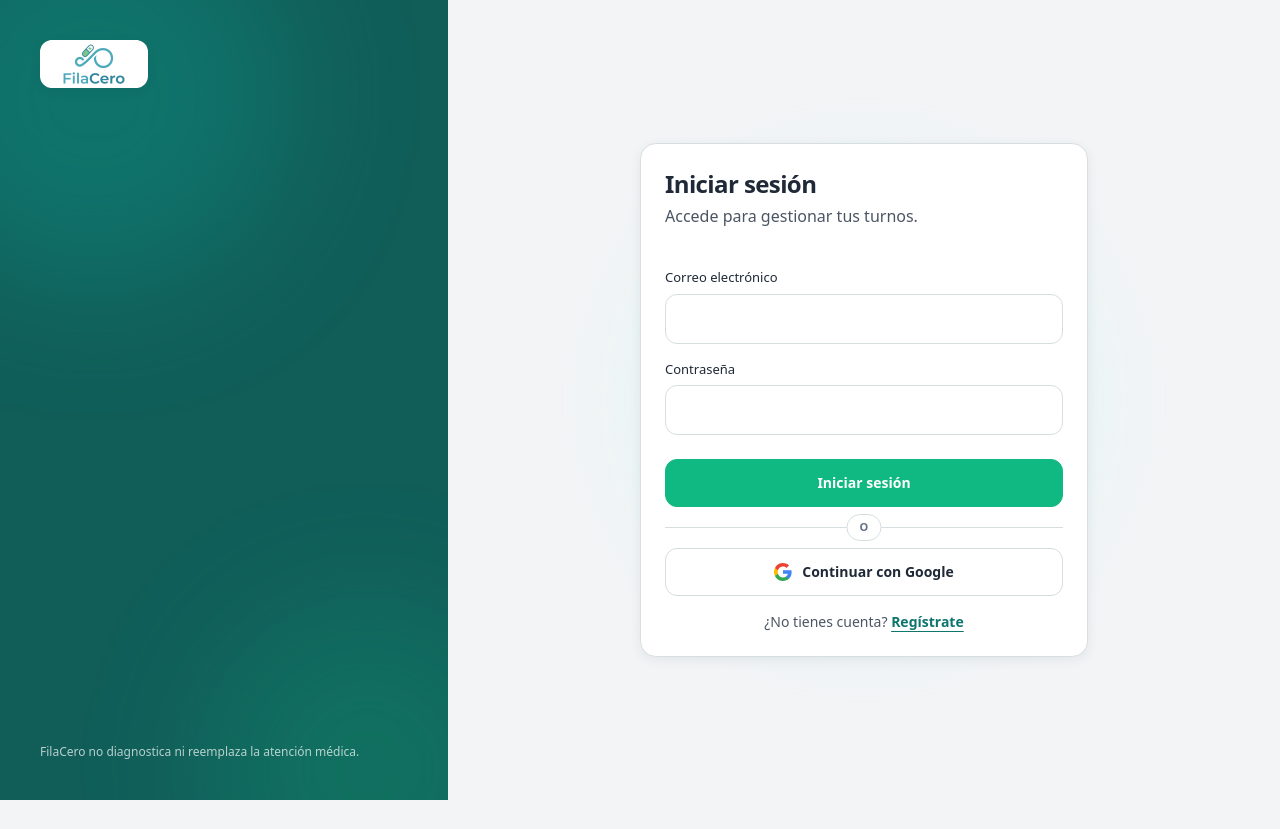
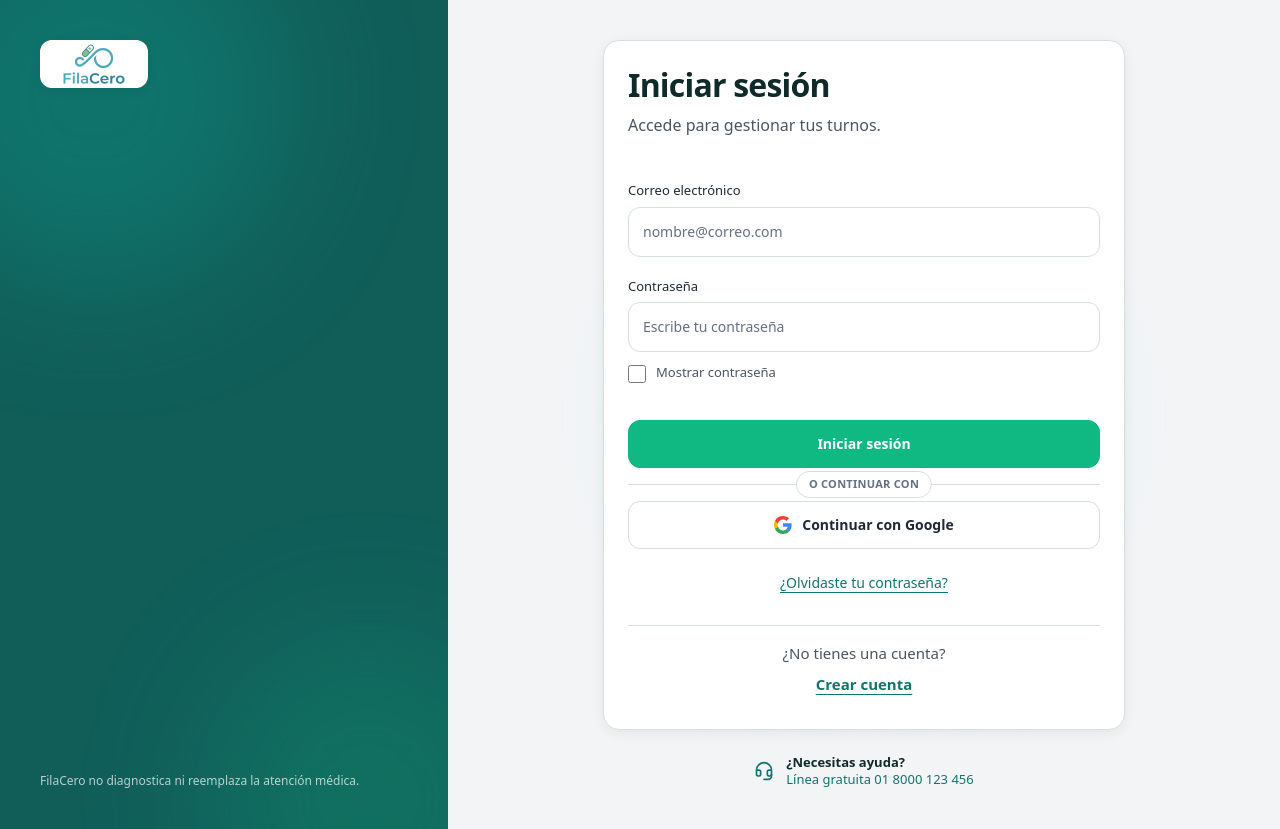
Before and after one commit to sarhamoon8/Fronted-Duo.exe, a Next.js app: page /login in a window 1280 px wide. Before the commit the page ends 800 px from the top, so only its background shows below. Built offline with nearby package versions, Linux system fonts and the light colour scheme; no server answers.

Commit message:
Iniciar sesión según Figma: mostrar contraseña, olvidé mi contraseña y botón principal por tamaño

```diff
--- a/app/(auth)/layout.tsx
+++ b/app/(auth)/layout.tsx
@@ -35,7 +35,7 @@ export default function AuthLayout({ children }: { children: React.ReactNode })
         </header>
         <main className="relative flex flex-1 items-start justify-center overflow-hidden px-4 py-10 sm:items-center">
           <span aria-hidden="true" className="absolute left-1/2 top-0 size-[420px] -translate-x-1/2 -translate-y-1/3 rounded-full bg-aqua/50 blur-3xl sm:top-1/2 sm:-translate-y-1/2" />
-          <div className="animar-entrada relative w-full max-w-md">{children}</div>
+          <div className="animar-entrada relative w-full max-w-[522px]">{children}</div>
         </main>
       </div>
     </div>
--- a/app/(auth)/login/page.tsx
+++ b/app/(auth)/login/page.tsx
@@ -1,18 +1,25 @@
 import type { Metadata } from "next";
 import { Suspense } from "react";
 import { Card } from "@/presentation/components/ui/card";
+import { AyudaContacto } from "@/presentation/components/auth/ayuda-contacto";
 import { LoginForm } from "@/presentation/components/auth/login-form";
 
 export const metadata: Metadata = { title: "Iniciar sesión" };
 
 export default function LoginPage() {
   return (
-    <Card>
-      <h1 className="text-2xl font-semibold tracking-tight">Iniciar sesión</h1>
-      <p className="mb-6 mt-1 text-tinta-suave">Accede para gestionar tus turnos.</p>
-      <Suspense>
-        <LoginForm />
-      </Suspense>
-    </Card>
+    <>
+      <Card>
+        <h1 className="text-[28px] font-bold leading-tight tracking-tight text-titulo lg:text-[32px]">Iniciar sesión</h1>
+        <p className="mb-6 mt-2 text-tinta-suave lg:text-base">
+          <span className="lg:hidden">Entra para gestionar tu atención.</span>
+          <span className="hidden lg:inline">Accede para gestionar tus turnos.</span>
+        </p>
+        <Suspense>
+          <LoginForm />
+        </Suspense>
+      </Card>
+      <AyudaContacto />
+    </>
   );
 }
--- a/app/(auth)/registro/page.tsx
+++ b/app/(auth)/registro/page.tsx
@@ -1,6 +1,6 @@
 import type { Metadata } from "next";
-import { Headset } from "lucide-react";
 import { Card } from "@/presentation/components/ui/card";
+import { AyudaContacto } from "@/presentation/components/auth/ayuda-contacto";
 import { RegistroForm } from "@/presentation/components/auth/registro-form";
 
 export const metadata: Metadata = { title: "Crear cuenta" };
@@ -8,20 +8,14 @@ export const metadata: Metadata = { title: "Crear cuenta" };
 export default function RegistroPage() {
   return (
     <>
-      <Card>
+      <Card className="mx-auto max-w-[476px]">
         <h1 className="text-2xl font-semibold tracking-tight">Crear cuenta</h1>
         <p className="mb-6 mt-1 text-tinta-suave">
           Las cuentas nuevas se crean como paciente. El personal de atención lo registra un administrador.
         </p>
         <RegistroForm />
       </Card>
-      <p className="mt-6 flex items-center justify-center gap-2 text-center text-[13px] text-tinta-suave">
-        <Headset className="size-4 shrink-0 text-cerceta-profundo" aria-hidden="true" />
-        <span>
-          ¿Necesitas ayuda?{" "}
-          <span className="font-semibold text-cerceta-profundo">Línea gratuita 01 8000 123 456</span>
-        </span>
-      </p>
+      <AyudaContacto />
     </>
   );
 }
--- a/src/presentation/components/auth/login-form.tsx
+++ b/src/presentation/components/auth/login-form.tsx
@@ -2,13 +2,14 @@
 
 import Link from "next/link";
 import { useRouter, useSearchParams } from "next/navigation";
-import { useState, type FormEvent } from "react";
+import { useId, useState, type FormEvent } from "react";
 import { validarCredenciales } from "@/core/application/use-cases/auth.use-cases";
 import { AppError, mensajeDeError } from "@/core/domain/errors";
 import { casosDeUso } from "@/infrastructure/container";
 import { useSesionStore } from "@/presentation/stores/sesion.store";
 import { Alert, ListaErrores } from "@/presentation/components/ui/alert";
 import { Button } from "@/presentation/components/ui/button";
+import { Checkbox } from "@/presentation/components/ui/checkbox";
 import { Input } from "@/presentation/components/ui/field";
 import { Separador } from "@/presentation/components/ui/separador";
 import { AccesoGoogle } from "./acceso-google";
@@ -18,14 +19,19 @@ function destinoSeguro(valor: string | null): string {
   return valor && valor.startsWith("/") && !valor.startsWith("//") ? valor : "/inicio";
 }
 
+const ENLACE = "inline-flex items-center justify-center font-medium text-cerceta-profundo underline underline-offset-4";
+
 export function LoginForm() {
   const router = useRouter();
   const params = useSearchParams();
   const establecer = useSesionStore((s) => s.establecer);
   const [email, setEmail] = useState("");
   const [password, setPassword] = useState("");
+  const [mostrarPassword, setMostrarPassword] = useState(false);
   const [errores, setErrores] = useState<string[]>([]);
   const [enviando, setEnviando] = useState(false);
+  const idPassword = useId();
+  const destino = destinoSeguro(params.get("siguiente"));
 
   async function onSubmit(e: FormEvent) {
     e.preventDefault();
@@ -37,7 +43,7 @@ export function LoginForm() {
     try {
       const sesion = await casosDeUso.iniciarSesion.ejecutar({ email, password });
       establecer(sesion);
-      router.replace(destinoSeguro(params.get("siguiente")));
+      router.replace(destino);
       router.refresh();
     } catch (err) {
       setErrores(err instanceof AppError ? err.mensajes : [mensajeDeError(err)]);
@@ -46,7 +52,7 @@ export function LoginForm() {
   }
 
   return (
-    <form onSubmit={onSubmit} noValidate className="flex flex-col gap-4" aria-describedby="login-estado">
+    <form onSubmit={onSubmit} noValidate className="flex flex-col gap-5" aria-describedby="login-estado">
       <div id="login-estado" className="flex flex-col gap-3">
         {params.get("expirada") && !errores.length && (
           <Alert tono="info" titulo="Tu sesión expiró">Vuelve a iniciar sesión para continuar.</Alert>
@@ -59,30 +65,48 @@ export function LoginForm() {
         name="email"
         autoComplete="email"
         inputMode="email"
+        placeholder="nombre@correo.com"
         required
         value={email}
         onChange={(e) => setEmail(e.target.value)}
       />
+      <div className="flex flex-col gap-1">
         <Input
+          id={idPassword}
           etiqueta="Contraseña"
-        type="password"
+          type={mostrarPassword ? "text" : "password"}
           name="password"
           autoComplete="current-password"
+          placeholder="Escribe tu contraseña"
           required
           value={password}
           onChange={(e) => setPassword(e.target.value)}
         />
-      <Button type="submit" cargando={enviando} className="mt-2 w-full">
+        <Checkbox checked={mostrarPassword} onChange={(e) => setMostrarPassword(e.target.checked)} aria-controls={idPassword} className="min-h-9 py-1">
+          Mostrar contraseña
+        </Checkbox>
+      </div>
+      <div className="flex flex-col gap-3">
+        <Button type="submit" variante="autenticacion" cargando={enviando} className="w-full">
           Iniciar sesión
         </Button>
-      <Separador />
-      <AccesoGoogle destino={destinoSeguro(params.get("siguiente"))} />
-      <p className="text-center text-sm text-tinta-suave">
-        ¿No tienes cuenta?{" "}
-        <Link href="/registro" className="font-semibold text-cerceta-profundo underline underline-offset-4">
-          Regístrate
+        <div className="lg:hidden">
+          <Separador texto="o" />
+        </div>
+        <div className="hidden lg:block">
+          <Separador texto="o continuar con" />
+        </div>
+        <AccesoGoogle destino={destino} />
+        <Link href="/recuperar-contrasena" className={`${ENLACE} min-h-11 text-sm`}>
+          ¿Olvidaste tu contraseña?
         </Link>
-      </p>
+      </div>
+      <div className="flex flex-col items-center border-t border-borde pt-4 text-center">
+        <p className="text-[15px] text-tinta-suave">¿No tienes una cuenta?</p>
+        <Link href="/registro" className={`${ENLACE} min-h-10 text-[15px] font-semibold`}>
+          Crear cuenta
+        </Link>
+      </div>
     </form>
   );
 }
--- a/src/presentation/components/auth/registro-form.tsx
+++ b/src/presentation/components/auth/registro-form.tsx
@@ -153,7 +153,7 @@ export function RegistroForm() {
         .
       </Checkbox>
 
-      <Button type="submit" cargando={enviando} className="w-full">
+      <Button type="submit" variante="autenticacion" cargando={enviando} className="w-full">
         Crear cuenta
       </Button>
       <p className="text-center text-sm">
--- a/src/presentation/components/auth/registro-google-form.tsx
+++ b/src/presentation/components/auth/registro-google-form.tsx
@@ -81,7 +81,7 @@ export function RegistroGoogleForm({ pendiente }: { pendiente: PendienteGoogle }
         y autorizo el tratamiento de mis datos según la{" "}
         <Link href="/privacidad" target="_blank" rel="noopener noreferrer" className={ENLACE}>Política de privacidad</Link>.
       </Checkbox>
-      <Button type="submit" cargando={enviando} className="w-full">Crear cuenta</Button>
+      <Button type="submit" variante="autenticacion" cargando={enviando} className="w-full">Crear cuenta</Button>
       <button type="button" onClick={borrarPendienteGoogle} className="min-h-9 text-center text-sm font-semibold text-cerceta-profundo">
         Usar otro método
       </button>
```
Lines whose indentation alone changed are shown as unchanged.
